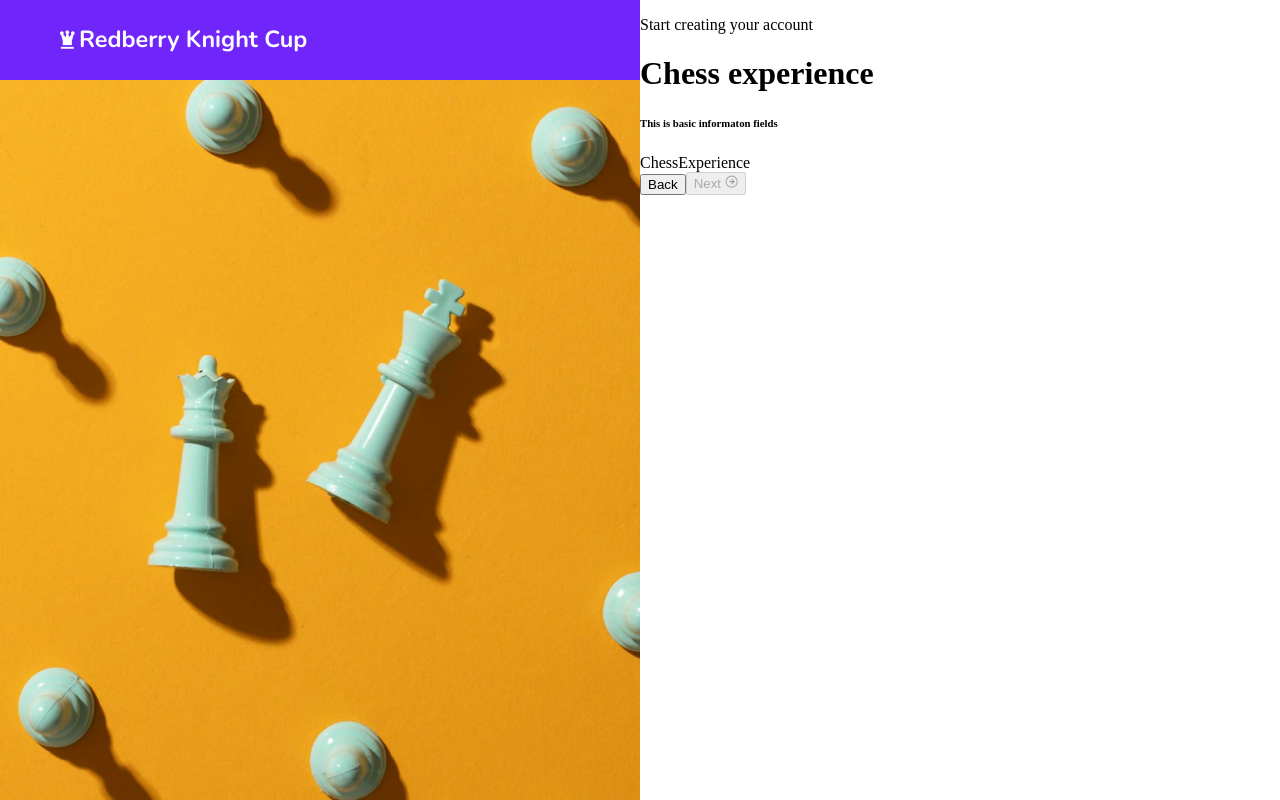
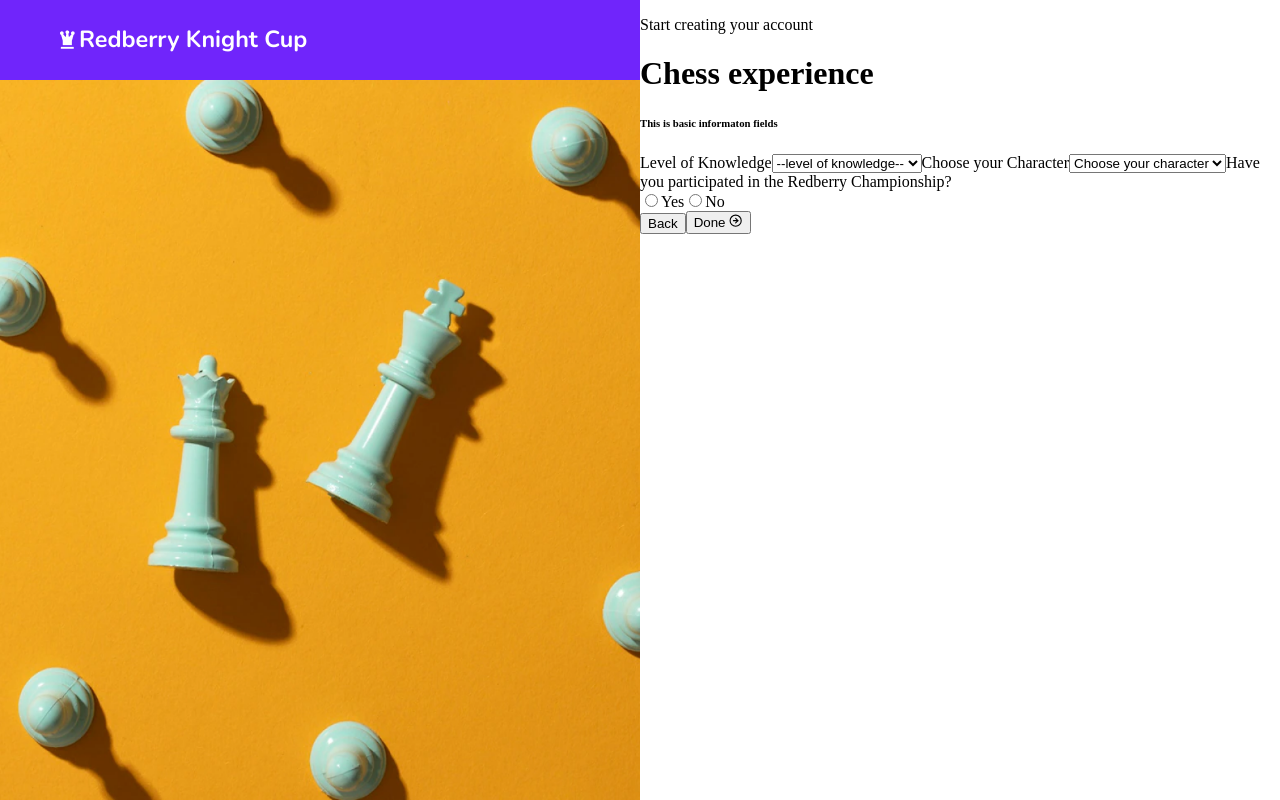
Before and after one commit to lash2022/redb-assignment, a React (Create React App) app: page /form in a window 1280 px wide. Both pictures are taken after a click on the button "Next". Built offline with nearby package versions, Linux system fonts and the light colour scheme.

Commit message:
forms 2 pages

```diff
--- a/package.json
+++ b/package.json
@@ -3,14 +3,17 @@
   "version": "0.1.0",
   "private": true,
   "dependencies": {
+    "@react-icons/all-files": "^4.1.0",
     "@testing-library/jest-dom": "^5.16.4",
     "@testing-library/react": "^13.3.0",
     "@testing-library/user-event": "^13.5.0",
     "react": "^18.2.0",
     "react-dom": "^18.2.0",
+    "react-hook-form": "^7.33.1",
     "react-icons": "^4.4.0",
     "react-router-dom": "^6.3.0",
     "react-scripts": "5.0.1",
+    "react-select": "^5.4.0",
     "web-vitals": "^2.1.4"
   },
   "scripts": {
--- a/src/components/ChessExperience.js
+++ b/src/components/ChessExperience.js
@@ -1,8 +1,35 @@
 import React from 'react'
 
-const ChessExperience = () => {
+const ChessExperience = ({formData,setFormData}) => {
   return (
-    <div>ChessExperience</div>
+    <div className="chess-experience-container">
+      <label htmlFor="knowledge">Level of Knowledge</label>
+      <select placeholder='experience_level' name="knowledge" id="knowledge" value={formData.experience_level}
+        onChange = {(e) => setFormData({...formData, experience_level: e.target.value })} >
+        <option value="level">--level of knowledge--</option>
+        <option value="Beginner">Beginner</option>
+        <option value="Intermediate">Intermediate</option>
+        <option value="Profesional">Profesional</option>
+       </select>
+      <label htmlFor="character">Choose your Character</label>
+      <select placeholder='Choose your Character' name="character" id="character" value={formData.character_id}
+        onChange = {(e) => setFormData({...formData, character_id: e.target.value })} >
+        <option value="character">Choose your character</option>
+        <option value="1">1</option>
+        <option value="2">2</option>
+        <option value="3">3</option>
+
+       </select>
+       <label htmlFor="radio">Have you participated in the Redberry Championship?</label>
+        <div className="yes-no" id="radio">
+          <input type="radio"name= "radio" value={formData.already_participated}
+          onChange = {(e) => setFormData({...formData, already_participated: true })}  />
+          <label>Yes</label>
+          <input type="radio"name= "radio" value={!formData.already_participated}
+          onChange = {(e) => setFormData({...formData, already_participated: false })} />
+          <label>No</label>
+        </div>
+    </div>
   )
 }
 
--- a/src/components/PersonalInfo.js
+++ b/src/components/PersonalInfo.js
@@ -1,12 +1,27 @@
-import React from 'react'
+import React, { useState } from 'react'
+import { useForm } from 'react-hook-form'
 
-const PersonalInfo = () => {
+const PersonalInfo = ( {formData,setFormData}) => {
+  const {register, handleSubmit, errors} = useForm()
+  // const [userInfo, setUserInfo] = useState()
+  // const onSubmit = (data) => {
+  //     setUserInfo(data)
+  //     console.log(data)
+  // }
+  // onSubmit={handleSubmit(onSubmit)}
   return (
     <div className="personal-container">
-      <input type="text" placeholder='Name'/>
-      <input type="text" placeholder='Email address'/>
-      <input type="tel" placeholder='Phone number '/>
-      <input type="date" placeholder='Phone Date of birth'/>
+      <form >
+        <input type="text"  name='username' placeholder='Name' value={formData.username}
+        onChange = {(e) => setFormData({...formData, username: e.target.value })} />
+        <input type="email"  name='email' placeholder='Email address' value={formData.email}
+        onChange = {(e) => setFormData({...formData, email: e.target.value })} />
+        <input type="tel"  name='number' placeholder='Phone number ' value={formData.number}
+        onChange = {(e) => setFormData({...formData, number: e.target.value })}/>
+        <input type="date"  name='date' placeholder='Phone Date of birth' value={formData.date}
+        onChange = {(e) => setFormData({...formData, date_of_birth: e.target.value })} />
+
+      </form>
     </div>
   )
 }
--- a/src/components/form/Form.js
+++ b/src/components/form/Form.js
@@ -6,6 +6,15 @@ import './form.css'
 
 export const Form = () => {
   const [step, setStep] = useState(0)
+  const [formData, setFormData] = useState({
+    email: "",
+    number: "",
+    username: '',
+    date_of_birth: "",
+    experience_level: "",
+    already_participated: true,
+    character_id: ''
+  })
   const FormTitles = ['Personal information', 'Chess experience']
   return (
     <div className='form-container'>
@@ -30,15 +39,22 @@ export const Form = () => {
                   <h1>{FormTitles[step]}</h1>
                   <h6>This is basic informaton fields</h6>
                 </div>
-                <div className="body">{step == 0 ? <PersonalInfo/>:<ChessExperience/>}</div>
+                <div className="body">{step == 0 ? <PersonalInfo formData={formData} setFormData ={setFormData}/>
+                :<ChessExperience formData={formData} setFormData ={setFormData}/>}</div>
                 <div className="footer">
                   <button onClick={() => {setStep((currstep) => currstep - 1)}}
                   disabled= {step < 1}>
                    Back
                   </button>
-                  <button onClick={() => {setStep((currstep) => currstep + 1)}}
-                  disabled = {step == FormTitles.length -1}>
-                    Next <FiArrowRightCircle />
+                  <button onClick={() => {
+                    if(step == FormTitles.length -1){
+                      console.log(formData)
+                    }else{
+                      setStep((currstep) => currstep + 1)
+                    }
+                    }}
+                 >
+                    {step == FormTitles.length -1?'Done':'Next'} <FiArrowRightCircle />
                   </button>
                 </div>
               </div>
```
Also changed, not shown: 1 other file (tests, documents, lock files or other folders).
